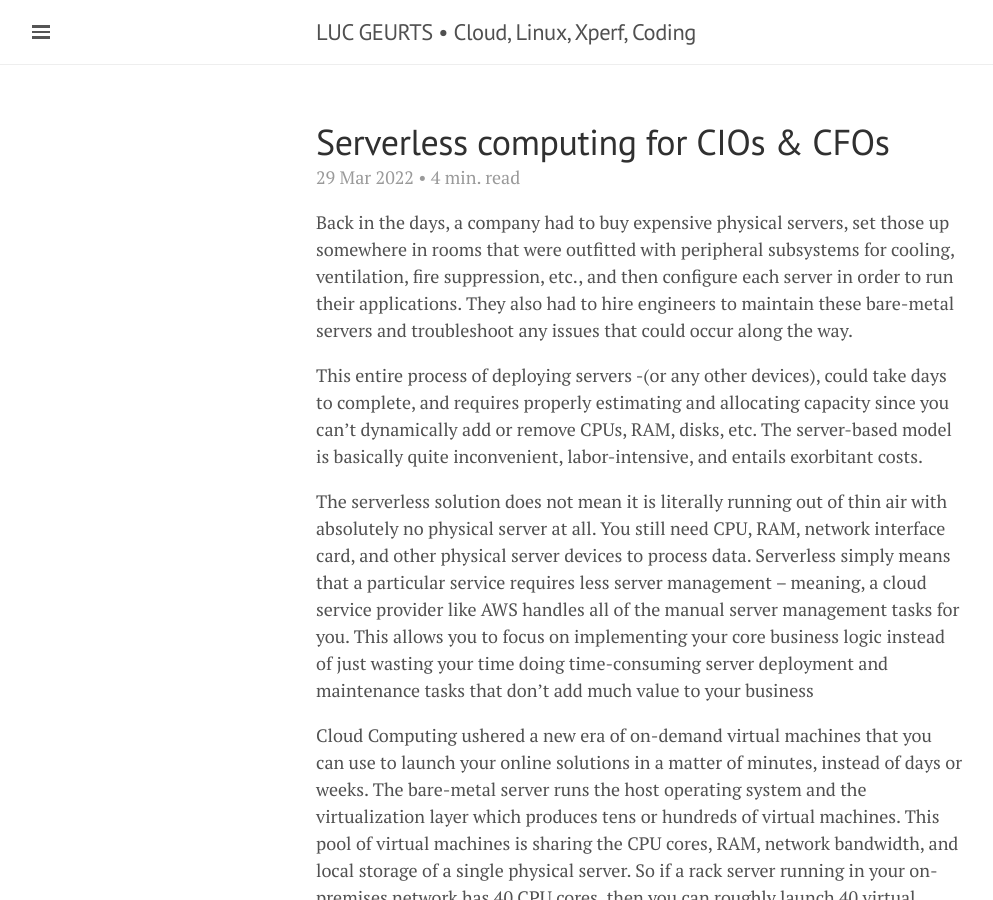
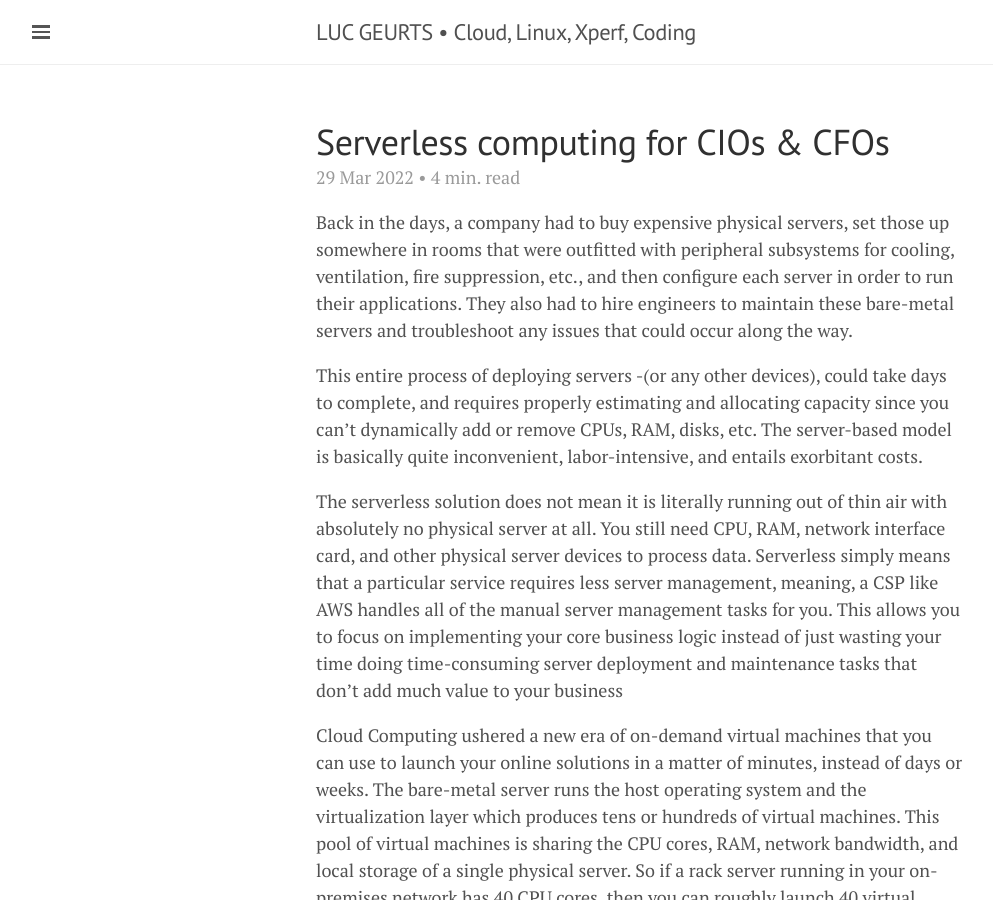
Before and after one commit to lgeurts/lgeurts.github.io, a Jekyll site: the page built from _posts/2022-03-29-what-is-serverless-computing.md, in a window 1280 px wide and 900 px high. Shown: the whole window, without its empty margins (0-993 px from the left). Built offline with Jekyll 4.4.1, drawn with Linux system fonts in a browser that asks for light colours; nearby versions of some CDN libraries; comment, search, counter and statistics services are not loaded.

Commit message:
Update 2022-03-29-what-is-serverless-computing.md

```diff
--- a/_posts/2022-03-29-what-is-serverless-computing.md
+++ b/_posts/2022-03-29-what-is-serverless-computing.md
@@ -13,7 +13,7 @@ Back in the days, a company had to buy expensive physical servers, set those up
 
 This entire process of deploying servers -(or any other devices), could take days to complete, and requires properly estimating and allocating capacity since you can't dynamically add or remove CPUs, RAM, disks, etc. The server-based model is basically quite inconvenient, labor-intensive, and entails exorbitant costs.
 
-The serverless solution does not mean it is literally running out of thin air with absolutely no physical server at all. You still need CPU, RAM, network interface card, and other physical server devices to process data. Serverless simply means that a particular service requires less server management – meaning, a cloud service provider like AWS handles all of the manual server management tasks for you. This allows you to focus on implementing your core business logic instead of just wasting your time doing time-consuming server deployment and maintenance tasks that don’t add much value to your business
+The serverless solution does not mean it is literally running out of thin air with absolutely no physical server at all. You still need CPU, RAM, network interface card, and other physical server devices to process data. Serverless simply means that a particular service requires less server management, meaning, a CSP like AWS  handles all of the manual server management tasks for you. This allows you to focus on implementing your core business logic instead of just wasting your time doing time-consuming server deployment and maintenance tasks that don’t add much value to your business
 
 Cloud Computing ushered a new era of on-demand virtual machines that you can use to launch your online solutions in a matter of minutes, instead of days or weeks. The bare-metal server runs the host operating system and the virtualization layer which produces tens or hundreds of virtual machines. This pool of virtual machines is sharing the CPU cores, RAM, network bandwidth, and local storage of a single physical server. So if a rack server running in your on-premises network has 40 CPU cores, then you can roughly launch 40 virtual machines with 1 CPU core each or so. Each of these virtual machines is running a guest operating system that you also have to patch regularly.
 
```
